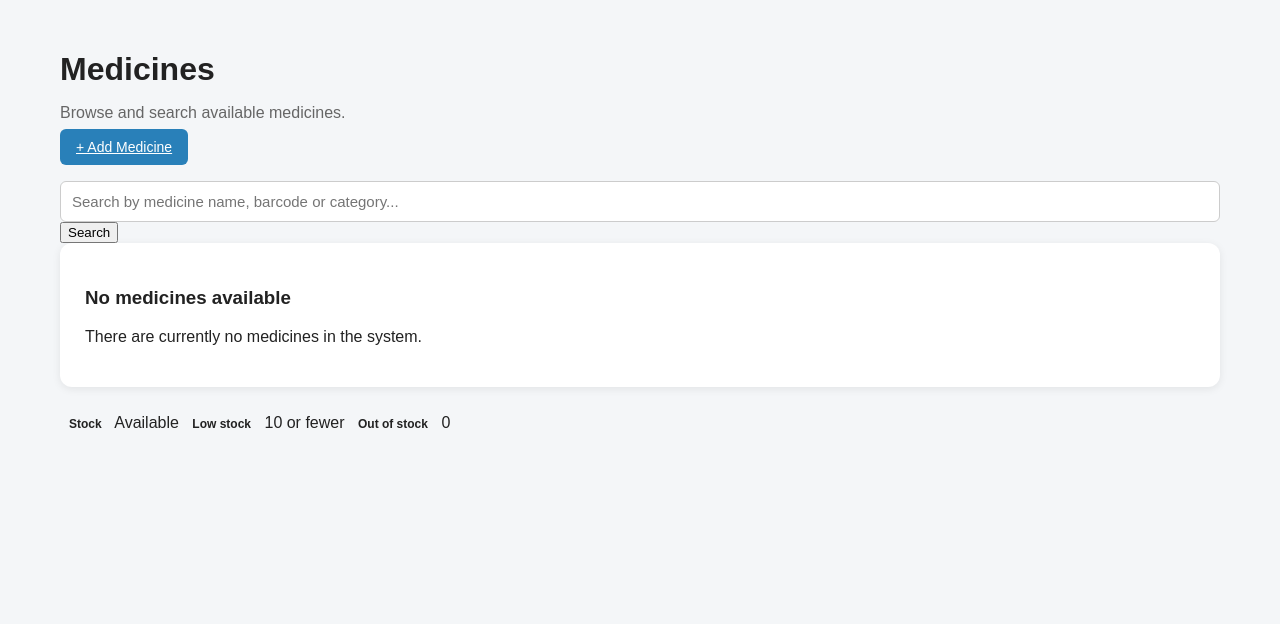
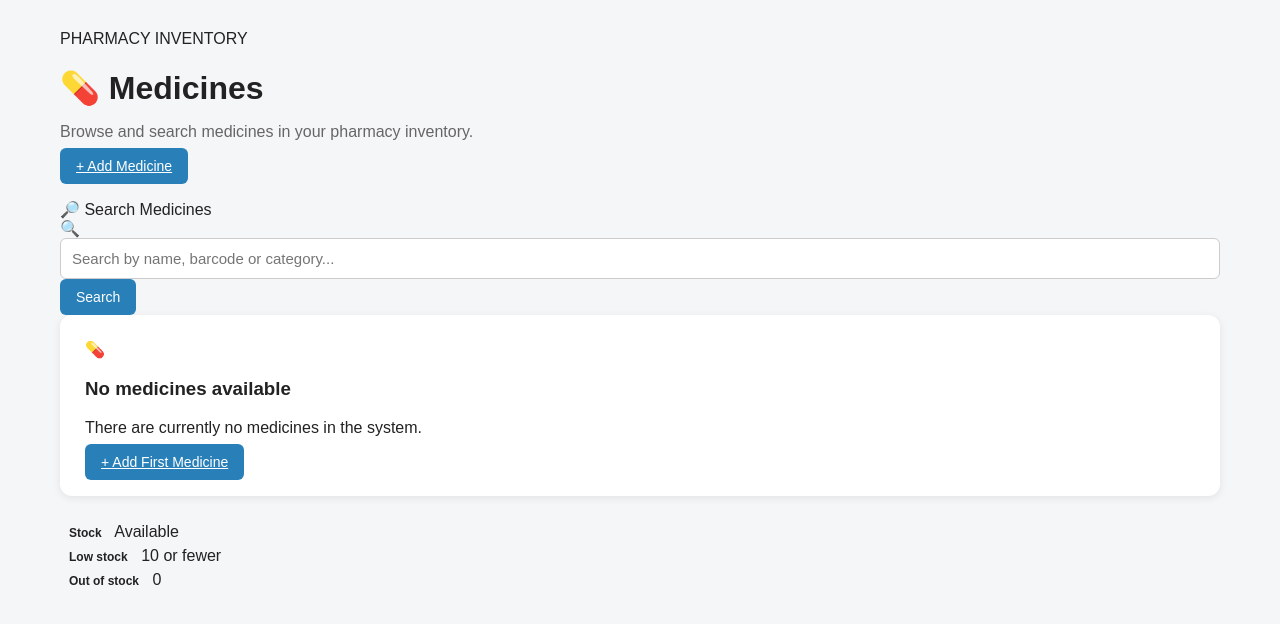
Before and after one commit to gmmuhammad002-cyber/pharmacy-management-system, a Flask app: page /medicines in a window 1280 px wide. Shown: the part 64-688 px from the top of the page. Run offline with Flask 3, Linux system fonts and the light colour scheme; the visitor is signed in with stand-in values (Sample User, id 1); data that the repository does not hold is empty; parts of the project's set-up code (start-up, migrations or seed data) failed here and were passed over; some libraries are stand-ins or nearby versions.

Commit message:
Update medicines.html

```diff
--- a/templates/medicines.html
+++ b/templates/medicines.html
@@ -1,38 +1,69 @@
 {% extends "base.html" %}
+
+{% block title %}Medicines | Pharmacy Care{% endblock %}
 
 {% block content %}
 
 <div class="page-header">
+
     <div>
-        <h1>Medicines</h1>
-        <p>Browse and search available medicines.</p>
+        <div class="page-label">PHARMACY INVENTORY</div>
+
+        <h1>💊 Medicines</h1>
+
+        <p>
+            Browse and search medicines in your pharmacy inventory.
+        </p>
     </div>
 
     {% if current_user.is_authenticated %}
-        <a href="{{ url_for('add_medicine') }}" class="btn btn-primary">
+        <a
+            href="{{ url_for('add_medicine') }}"
+            class="btn btn-primary"
+        >
             + Add Medicine
         </a>
     {% endif %}
+
 </div>
 
 
 <div class="search-box">
 
-    <form method="GET" action="{{ url_for('medicines') }}">
+    <div class="search-title">
+        🔎 Search Medicines
+    </div>
+
+    <form
+        method="GET"
+        action="{{ url_for('medicines') }}"
+    >
+
+        <div class="search-input-wrapper">
+
+            <span class="search-icon">🔍</span>
 
             <input
                 type="text"
                 name="search"
                 value="{{ search }}"
-            placeholder="Search by medicine name, barcode or category..."
+                placeholder="Search by name, barcode or category..."
             >
 
-        <button type="submit">
+        </div>
+
+        <button
+            type="submit"
+            class="btn btn-primary"
+        >
             Search
         </button>
 
         {% if search %}
-            <a href="{{ url_for('medicines') }}">
+            <a
+                href="{{ url_for('medicines') }}"
+                class="btn btn-light"
+            >
                 Clear
             </a>
         {% endif %}
@@ -46,25 +77,39 @@
 
     {% if medicines %}
 
+        <div class="table-header">
+
+            <div>
+                <h2>Medicine Inventory</h2>
+
+                <p>
+                    {{ medicines|length }} medicine(s) found
+                </p>
+            </div>
+
+        </div>
+
+
         <div class="table-container">
 
             <table>
 
                 <thead>
                     <tr>
-                        <th>Name</th>
+                        <th>Medicine</th>
                         <th>Barcode</th>
                         <th>Category</th>
                         <th>Stock</th>
-                        <th>Purchase Price</th>
-                        <th>Selling Price</th>
-                        <th>Expiry Date</th>
+                        <th>Purchase</th>
+                        <th>Selling</th>
+                        <th>Expiry</th>
 
                         {% if current_user.is_authenticated %}
                             <th>Actions</th>
                         {% endif %}
                     </tr>
                 </thead>
+
 
                 <tbody>
 
@@ -73,18 +118,29 @@
                     <tr>
 
                         <td>
+                            <div class="medicine-name">
+                                <span class="medicine-icon">💊</span>
+
                                 <strong>
                                     {{ medicine.name }}
                                 </strong>
+                            </div>
                         </td>
 
+
                         <td>
+                            <span class="barcode">
                                 {{ medicine.barcode }}
+                            </span>
                         </td>
 
+
                         <td>
+                            <span class="category-badge">
                                 {{ medicine.category }}
+                            </span>
                         </td>
+
 
                         <td>
 
@@ -110,16 +166,23 @@
 
                         </td>
 
+
                         <td>
                             {{ "%.2f"|format(medicine.purchase_price|float) }}
                         </td>
 
+
                         <td>
+                            <strong class="selling-price">
                                 {{ "%.2f"|format(medicine.selling_price|float) }}
+                            </strong>
                         </td>
 
+
                         <td>
+                            <span class="expiry-date">
                                 {{ medicine.expiry_date }}
+                            </span>
                         </td>
 
 
@@ -127,19 +190,21 @@
 
                         <td>
 
+                            <div class="action-buttons">
+
                                 <a
-                                href="{{ url_for('edit_medicine', medicine_id=medicine.id) }}"
-                                class="btn btn-small"
+                                    href="{{ url_for('edit_medicine', id=medicine.id) }}"
+                                    class="btn btn-small btn-edit"
                                 >
-                                Edit
+                                    ✏️ Edit
                                 </a>
+
 
                                 {% if current_user.role == "admin" %}
 
                                 <form
                                     method="POST"
-                                action="{{ url_for('delete_medicine', medicine_id=medicine.id) }}"
-                                style="display:inline;"
+                                    action="{{ url_for('delete_medicine', id=medicine.id) }}"
                                     onsubmit="return confirm('Are you sure you want to delete this medicine?');"
                                 >
 
@@ -147,12 +212,14 @@
                                         type="submit"
                                         class="btn btn-danger btn-small"
                                     >
-                                    Delete
+                                        🗑 Delete
                                     </button>
 
                                 </form>
 
                                 {% endif %}
+
+                            </div>
 
                         </td>
 
@@ -172,13 +239,25 @@
 
         <div class="empty-state">
 
+            <div class="empty-icon">
+                💊
+            </div>
+
             {% if search %}
 
                 <h3>No medicines found</h3>
 
                 <p>
                     No medicine matches your search.
+                    Try another name, barcode or category.
                 </p>
+
+                <a
+                    href="{{ url_for('medicines') }}"
+                    class="btn btn-light"
+                >
+                    Clear Search
+                </a>
 
             {% else %}
 
@@ -187,6 +266,17 @@
                 <p>
                     There are currently no medicines in the system.
                 </p>
+
+                {% if current_user.is_authenticated %}
+
+                    <a
+                        href="{{ url_for('add_medicine') }}"
+                        class="btn btn-primary"
+                    >
+                        + Add First Medicine
+                    </a>
+
+                {% endif %}
 
             {% endif %}
 
@@ -199,20 +289,20 @@
 
 <div class="legend">
 
-    <span>
+    <div>
         <span class="badge badge-success">Stock</span>
         Available
-    </span>
+    </div>
 
-    <span>
+    <div>
         <span class="badge badge-warning">Low stock</span>
         10 or fewer
-    </span>
+    </div>
 
-    <span>
+    <div>
         <span class="badge badge-danger">Out of stock</span>
         0
-    </span>
+    </div>
 
 </div>
 
```
Lines whose indentation alone changed are shown as unchanged.
